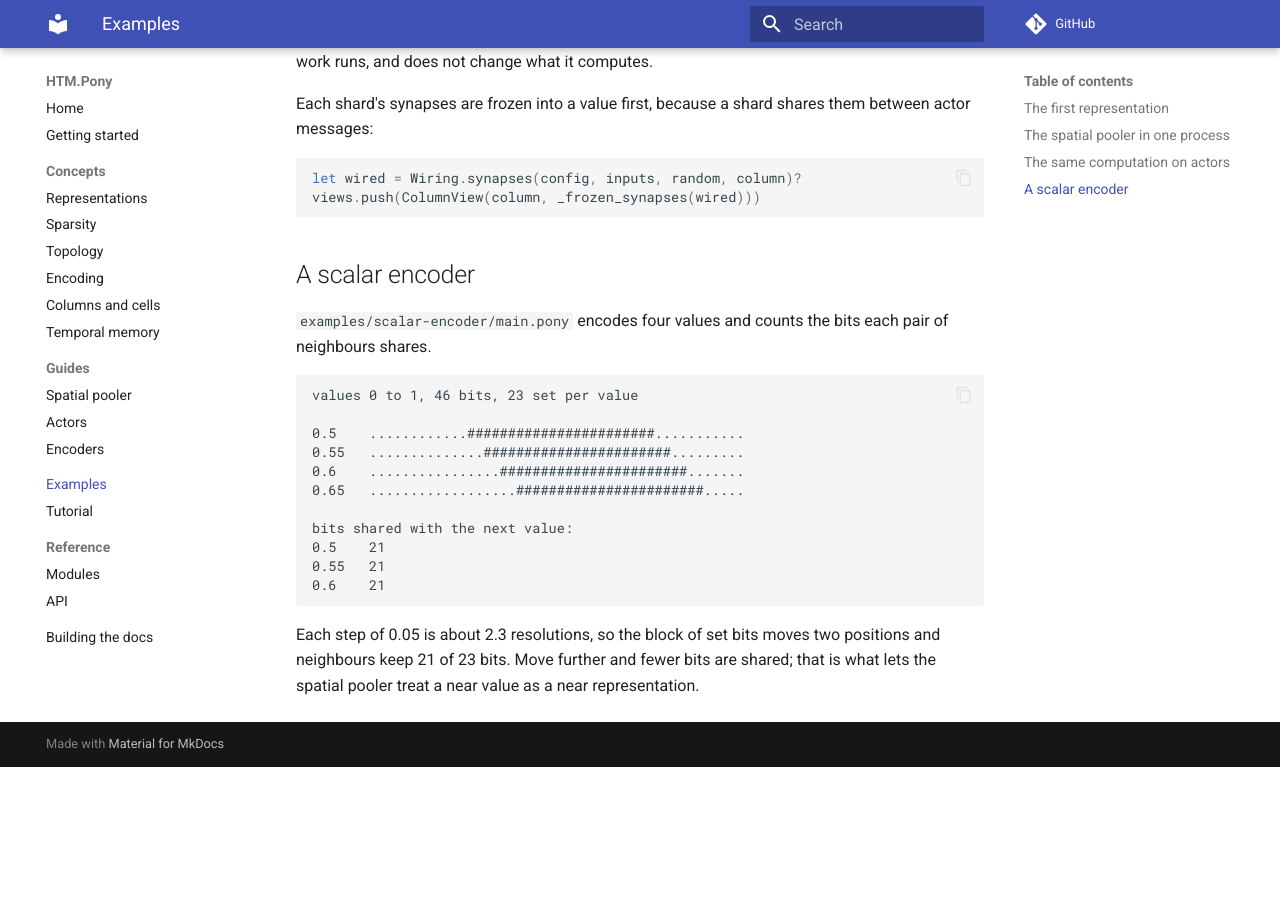
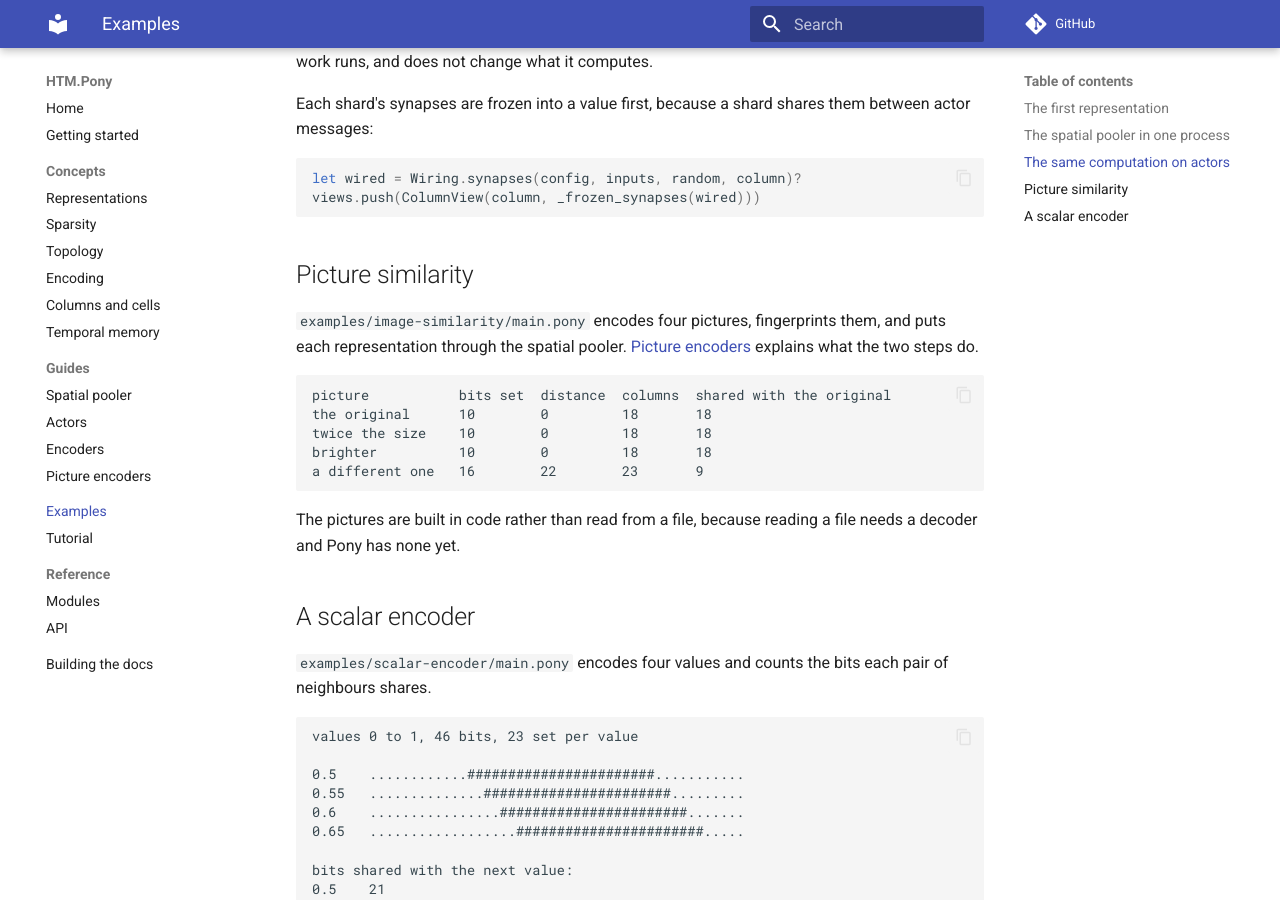
Before and after one commit to d-led/htm.pony, an MkDocs documentation site: the page built from docs/examples.md, in a window 1280 px wide and 900 px high, scrolled down 2251 px. Built offline with MkDocs 1.6.1 and Material for MkDocs 9.7.7, drawn with Linux system fonts in a browser that asks for light colours; comment, search, counter and statistics services are not loaded; before the commit the page ends 3018 px from its top, so only the background shows below that.

Commit message:
Add a picture encoder that produces overlapping representations
A fingerprint on its own is not an SDR: half its bits are set, 64 bits cannot
spread over a column population, and two fingerprints one bit apart carry no
graded similarity. So the encoder gives each fingerprint bit its own position
and sets the positions of the bits that are on. Two fingerprints disagreeing on
k bits then share all but k positions.

- GrayscaleImage: the picture an encoder works on.
- ImageFingerprint: bits of any width, with hamming distance. Difference hashing
  gives 64; PDQ's 256 would need no change above it.
- DifferenceHash: area-average to 9 by 8, compare each cell with the one to its
  right. Averaging rather than sampling is what survives grain and a one-pixel
  shift, and the reduction to a fixed grid is what makes the fingerprint
  independent of the picture's size.
- ImageDecoder: the one seam a file format plugs into. No implementation, so
  nothing reads a file yet; everything above it is plain arithmetic, which is
  why it is tested on pixel grids built in code.

Eight tests cover the behaviour that matters: the same picture twice, the same
picture at twice the size, and a brighter copy all give the same representation;
one bit of fingerprint difference costs exactly one position; an unlike picture
and a mirror image share fewer than half their positions.

The example runs the whole way through the pooler and prints what it measures:
size and brightness change nothing, a different picture shares 9 columns of 23.

````diff
--- a/docs/examples.md
+++ b/docs/examples.md
@@ -121,6 +121,23 @@ let wired = Wiring.synapses(config, inputs, random, column)?
 views.push(ColumnView(column, _frozen_synapses(wired)))
 ```
 
+## Picture similarity
+
+`examples/image-similarity/main.pony` encodes four pictures, fingerprints them,
+and puts each representation through the spatial pooler.
+[Picture encoders](image-encoder.md) explains what the two steps do.
+
+```
+picture           bits set  distance  columns  shared with the original
+the original      10        0         18       18
+twice the size    10        0         18       18
+brighter          10        0         18       18
+a different one   16        22        23       9
+```
+
+The pictures are built in code rather than read from a file, because reading a
+file needs a decoder and Pony has none yet.
+
 ## A scalar encoder
 
 `examples/scalar-encoder/main.pony` encodes four values and counts the bits each
--- a/mkdocs.yml
+++ b/mkdocs.yml
@@ -31,6 +31,7 @@ nav:
       - Spatial pooler: spatial-pooler.md
       - Actors: actors.md
       - Encoders: encoders.md
+      - Picture encoders: image-encoder.md
   - Examples: examples.md
   - Tutorial: tutorial.md
   - Reference:
````
Also changed, not shown: README.md (+3 -0 lines), docs/encoders.md (+11 -1 lines), docs/image-encoder.md (added, +85 -0 lines), docs/index.md (+3 -1 lines), examples/README.md (+8 -0 lines), 12 other files.
